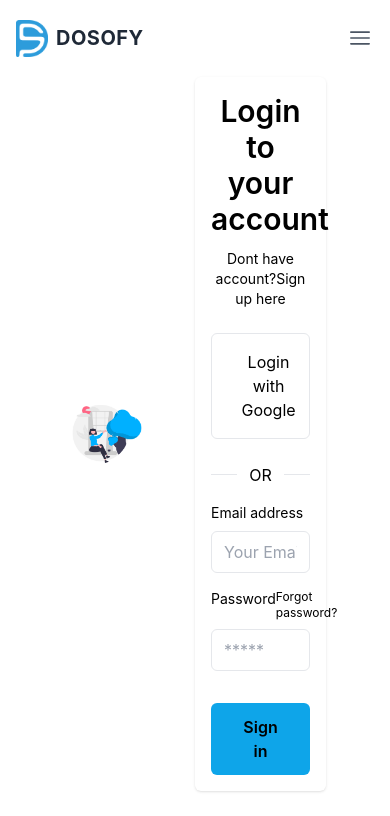
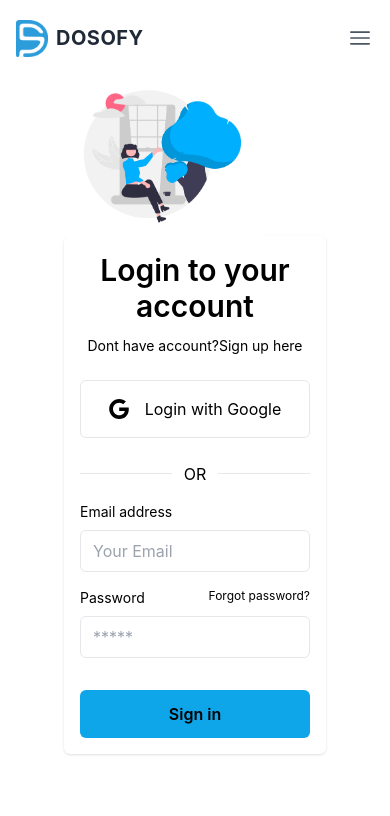
Before and after one commit to atiq100/service-review-client, a React (Create React App) app: page /login in a window 390 px wide. Shown: the top 816 px of the page. Built offline with nearby package versions, Linux system fonts and the light colour scheme.

Commit message:
login form added

```diff
--- a/src/Pages/Login/Login.js
+++ b/src/Pages/Login/Login.js
@@ -4,11 +4,11 @@ import image from '../../assets/login/welcome.png'
 const Login = () => {
     return (
 
-       <div className='flex mx-16 items-center gap-4'>
+       <div className='md:flex flex-col mx-16 items-center gap-4'>
         <div>
             <img className='w-3/4' src={image} alt="" />
         </div>
-        <div className="w-1/2 max-w-md p-4 rounded-md shadow sm:p-8  dark:text-gray-900">
+        <div className="md:w-1/2 w-full max-w-md p-4 rounded-md shadow sm:p-8  dark:text-gray-900">
 	<h2 className="mb-3 text-3xl font-semibold text-center">Login to your account</h2>
 	<p className="text-sm text-center dark:text-gray-400">Dont have account?
 		<a href="#" rel="noopener noreferrer" className="focus:underline hover:underline">Sign up here</a>
```
